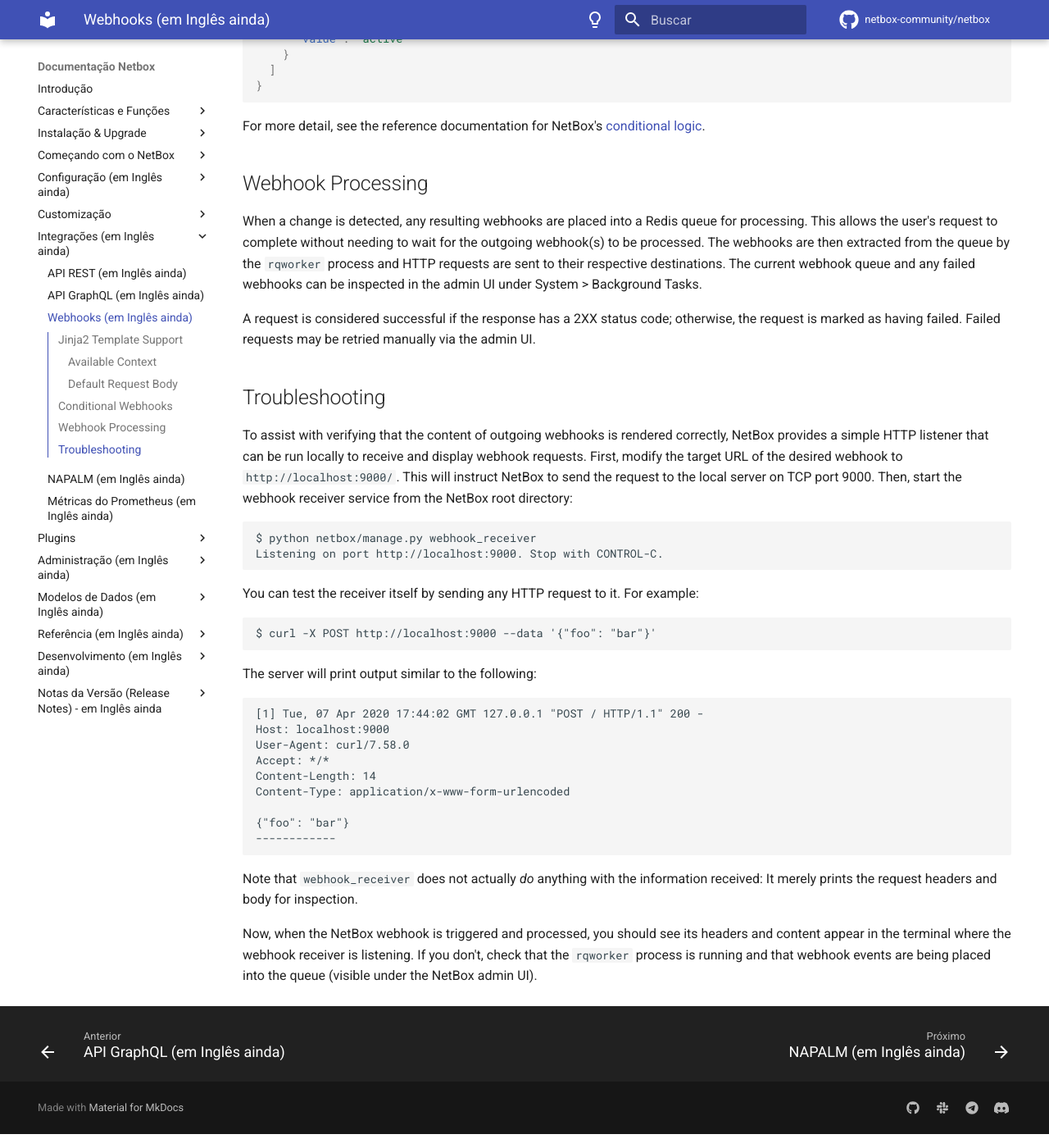
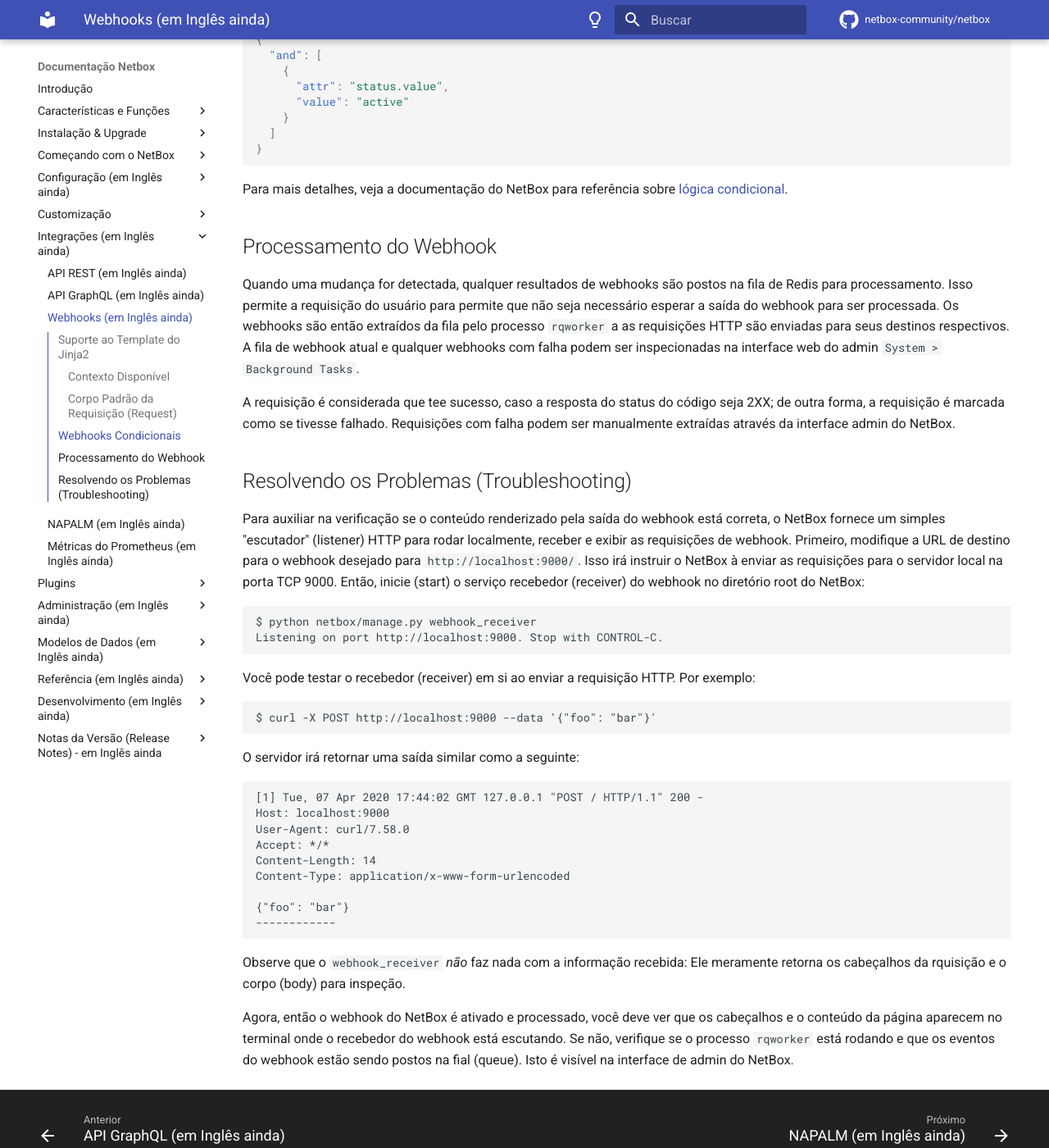
Before and after one commit to netdevopsbr/docs.netbox.dev.br, an MkDocs documentation site: the page built from docs/integrations/webhooks.md, in a window 1280 px wide and 1400 px high, scrolled down 2370 px. Shown: the whole window at 82% size. Built offline with MkDocs 1.6.1 and Material for MkDocs 9.7.7, drawn with Linux system fonts in a browser that asks for light colours; nearby versions of some CDN libraries; comment, search, counter and statistics services are not loaded; some of the changed text lies outside the part shown.

Commit message:
Add 'integrations.webhooks.md' translated page

````diff
--- a/docs/integrations/webhooks.md
+++ b/docs/integrations/webhooks.md
@@ -8,35 +8,35 @@
 
 !!! warning Aviso sobre Segurança
 
-    Webhooks suportam a inclusão de código submetido pelo usuário para gerar a URL, cabeçalhos customizados e payloads, que possam ter riscos de segurança sobre certas circunstâncias. Apenas garanta permissão para criar ou modificar webhooks para usuários confiáveis.
+    Webhooks suportam a inclusão de código submetido pelo usuário para gerar a URL, cabeçalhos customizados e payloads, que possam ter riscos de segurança sobre certas circunstâncias. Apenas garanta permissão para criar ou  modificar webhooks para usuários confiáveis.
 
-## Jinja2 Template Support
+## Suporte ao Template do Jinja2
 
-[Jinja2 templating](https://jinja.palletsprojects.com/) is supported for the `URL`, `additional_headers` and `body_template` fields. This enables the user to convey object data in the request headers as well as to craft a customized request body. Request content can be crafted to enable the direct interaction with external systems by ensuring the outgoing message is in a format the receiver expects and understands.
+O [template do Jinja2](https://jinja.palletsprojects.com/) é suportado para a `URL`, `additional_headers` e `body_template` campos. Isso habilita o usuário que transfira os dados do objeto no cabeçalho da requisição, assim como construir um corpo da requisição customizada. O conteúdo da requisição pode ser construída para habilitar a interação direta com um sistema externo ao garantir uma mensagem de saída no formato que o recebedor espera e entende.
 
-For example, you might create a NetBox webhook to [trigger a Slack message](https://api.slack.com/messaging/webhooks) any time an IP address is created. You can accomplish this using the following configuration:
+Por exemplo, você pode criar um webook do NetBox [para enviar uma mensagem ao Slack](https://api.slack.com/messaging/webhooks) à qualquer momento que um endereço IP seja criado. Você pode realizar isso com a seguinte configuração:
 
-* Object type: IPAM > IP address
-* HTTP method: `POST`
-* URL: Slack incoming webhook URL
-* HTTP content type: `application/json`
-* Body template: `{"text": "IP address {{ data['address'] }} was created by {{ username }}!"}`
+* Tipo de objeto: `IPAM > IP address`
+* Método HTTP: `POST`
+* URL: URL recebida do Webhook do Slack
+* Tipo do Conteúdo HTTP: `application/json`
+* Tipo do Corpo: `{"text": "IP address {{ data['address'] }} was created by {{ username }}!"}`
 
-### Available Context
+### Contexto Disponível
 
-The following data is available as context for Jinja2 templates:
+Os dados à seguir estão disponíveis para o contexto de templates do Jinja2:
 
-* `event` - The type of event which triggered the webhook: created, updated, or deleted.
-* `model` - The NetBox model which triggered the change.
-* `timestamp` - The time at which the event occurred (in [ISO 8601](https://en.wikipedia.org/wiki/ISO_8601) format).
-* `username` - The name of the user account associated with the change.
-* `request_id` - The unique request ID. This may be used to correlate multiple changes associated with a single request.
-* `data` - A detailed representation of the object in its current state. This is typically equivalent to the model's representation in NetBox's REST API.
-* `snapshots` - Minimal "snapshots" of the object state both before and after the change was made; provided as a dictionary with keys named `prechange` and `postchange`. These are not as extensive as the fully serialized representation, but contain enough information to convey what has changed.
+* `event` - O tipo de evento que a webhook será ativa: criada, atualizada ou removida.
+* `model` - O modelo do NetBox que ativou a mudança.
+* `timestamp` - A data que o evento ocorreu (no formato [ISO 8601](https://en.wikipedia.org/wiki/ISO_8601))
+* `username` - O nome da conta do usuário associada com a mudança.
+* `request_id` - O ID da requisição único. Isso pode ser correlacionado com múltiplas mudanças associadas com uma única requisição.
+* `data` - A representação detalhada do objeto e seu estado atual. Isso é tipicamente equivalente à representação do modelo na REST API do NetBox.
+* `snapshots` - "Snapshots" mínimas do estado do objeto de antes e depois antes da mudança ter sido feita; fornecido com um dicionário de chaves nomeadas com `prechange` e `postchange`. Isso não é tão extensiva como a representação completamente serializada, mas certas informações são suficientes para comunicar aquilo que foi mudado.
 
-### Default Request Body
+### Corpo Padrão da Requisição (Request)
 
-If no body template is specified, the request body will be populated with a JSON object containing the context data. For example, a newly created site might appear as follows:
+Se nenhum corpo (body) do template for especificado, o corpo da requisição será populado com um objeto JSON contedo os dados de contexto. Por exemplo, um site (local) recentemente criado pode aparecer, como:
 
 ```json
 {
@@ -71,9 +71,9 @@
 }
 ```
 
-## Conditional Webhooks
+## Webhooks Condicionais
 
-A webhook may include a set of conditional logic expressed in JSON used to control whether a webhook triggers for a specific object. For example, you may wish to trigger a webhook for devices only when the `status` field of an object is "active":
+Um webhook pode incluir um grupo de lógica condicional expressada pelo JSON usado para controlar se um webhook ativa um objeto específico. Por exemplo, você pode querer ativar um webhook para dispositivos somente quando o campo de `status` do objeto estiver como "active" (ativo):
 
 ```json
 {
@@ -86,30 +86,30 @@
 }
 ```
 
-For more detail, see the reference documentation for NetBox's [conditional logic](../reference/conditions.md).
+Para mais detalhes, veja a documentação do NetBox para referência sobre [lógica condicional](../reference/conditions.md).
 
-## Webhook Processing
+## Processamento do Webhook
 
-When a change is detected, any resulting webhooks are placed into a Redis queue for processing. This allows the user's request to complete without needing to wait for the outgoing webhook(s) to be processed. The webhooks are then extracted from the queue by the `rqworker` process and HTTP requests are sent to their respective destinations. The current webhook queue and any failed webhooks can be inspected in the admin UI under System > Background Tasks.
+Quando uma mudança for detectada, qualquer resultados de webhooks são postos na fila de Redis para processamento. Isso permite a requisição do usuário para permite que não seja necessário esperar a saída do webhook para ser processada. Os webhooks são então extraídos da fila pelo processo `rqworker` a as requisições HTTP são enviadas para seus destinos respectivos. A fila de webhook atual e qualquer webhooks com falha podem ser inspecionadas na interface web do admin `System > Background Tasks`.
 
-A request is considered successful if the response has a 2XX status code; otherwise, the request is marked as having failed. Failed requests may be retried manually via the admin UI.
+A requisição é considerada que tee sucesso, caso a resposta do status do código seja 2XX; de outra forma, a requisição é marcada como se tivesse falhado. Requisições com falha podem ser manualmente extraídas através da interface admin do NetBox.
 
-## Troubleshooting
+## Resolvendo os Problemas (Troubleshooting)
 
-To assist with verifying that the content of outgoing webhooks is rendered correctly, NetBox provides a simple HTTP listener that can be run locally to receive and display webhook requests. First, modify the target URL of the desired webhook to `http://localhost:9000/`. This will instruct NetBox to send the request to the local server on TCP port 9000. Then, start the webhook receiver service from the NetBox root directory:
+Para auxiliar na verificação se o conteúdo renderizado pela saída do webhook está correta, o NetBox fornece um simples "escutador" (listener) HTTP para rodar localmente, receber e exibir as requisições de webhook. Primeiro, modifique a URL de destino para o webhook desejado para `http://localhost:9000/`. Isso irá instruir o NetBox à enviar as requisições para o servidor local na porta TCP 9000. Então, inicie (start) o serviço recebedor (receiver) do webhook no diretório root do NetBox:
 
 ```no-highlight
 $ python netbox/manage.py webhook_receiver
 Listening on port http://localhost:9000. Stop with CONTROL-C.
 ```
 
-You can test the receiver itself by sending any HTTP request to it. For example:
+Você pode testar o recebedor (receiver) em si ao enviar a requisição HTTP. Por exemplo:
 
 ```no-highlight
 $ curl -X POST http://localhost:9000 --data '{"foo": "bar"}'
 ```
 
-The server will print output similar to the following:
+O servidor irá retornar uma saída similar como a seguinte:
 
 ```no-highlight
 [1] Tue, 07 Apr 2020 17:44:02 GMT 127.0.0.1 "POST / HTTP/1.1" 200 -
@@ -123,6 +123,6 @@
 ------------
 ```
 
-Note that `webhook_receiver` does not actually _do_ anything with the information received: It merely prints the request headers and body for inspection.
+Observe que o `webhook_receiver` _não_ faz nada com a informação recebida: Ele meramente retorna os cabeçalhos da rquisição e o corpo (body) para inspeção.
 
-Now, when the NetBox webhook is triggered and processed, you should see its headers and content appear in the terminal where the webhook receiver is listening. If you don't, check that the `rqworker` process is running and that webhook events are being placed into the queue (visible under the NetBox admin UI).
+Agora, então o webhook do NetBox é ativado e processado, você deve ver que os cabeçalhos e o conteúdo da página aparecem no terminal onde o recebedor do webhook está escutando. Se não, verifique se o processo `rqworker` está rodando e que os eventos do webhook estão sendo postos na fial (queue). Isto é visível na interface de admin do NetBox.
````
